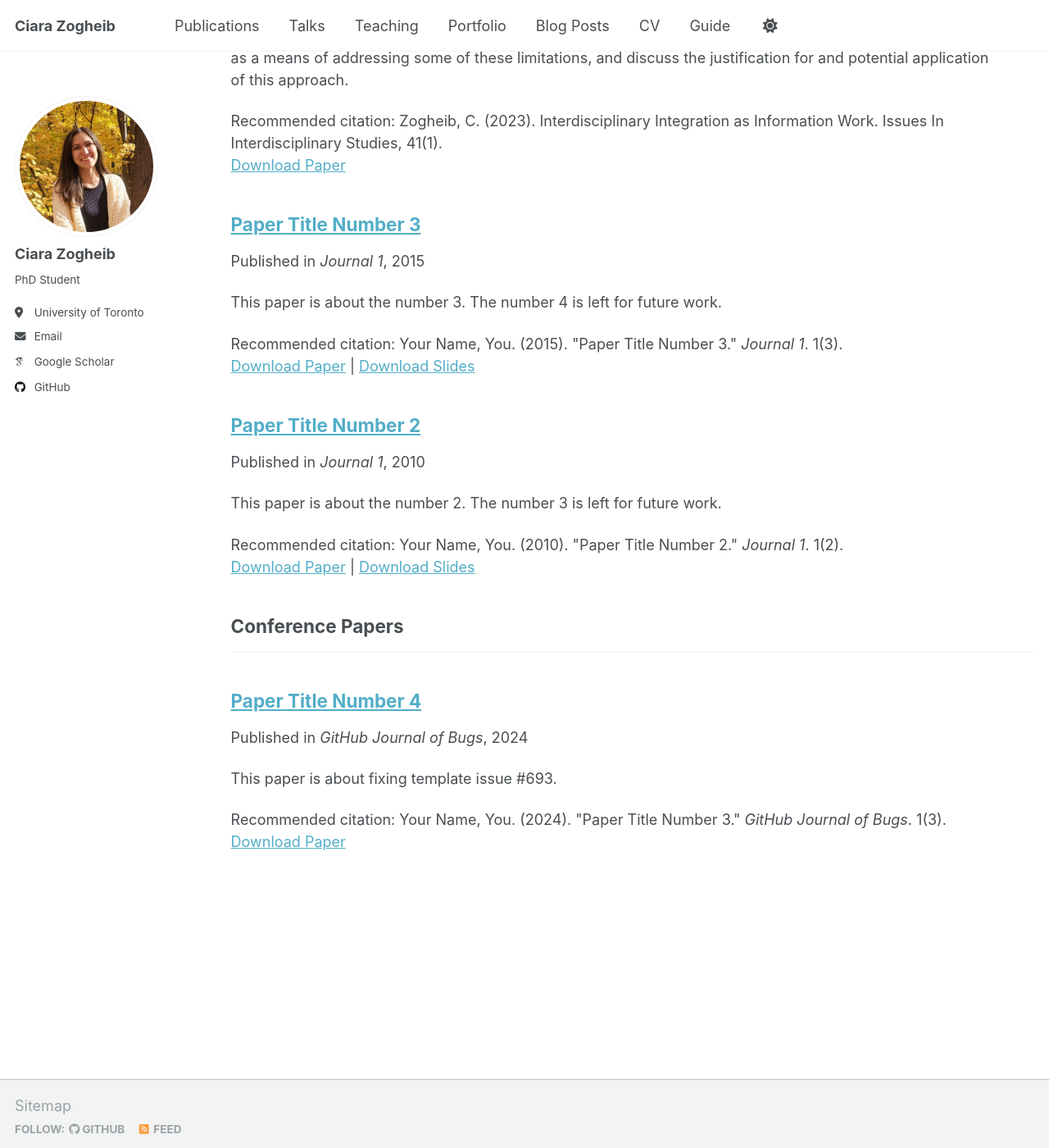
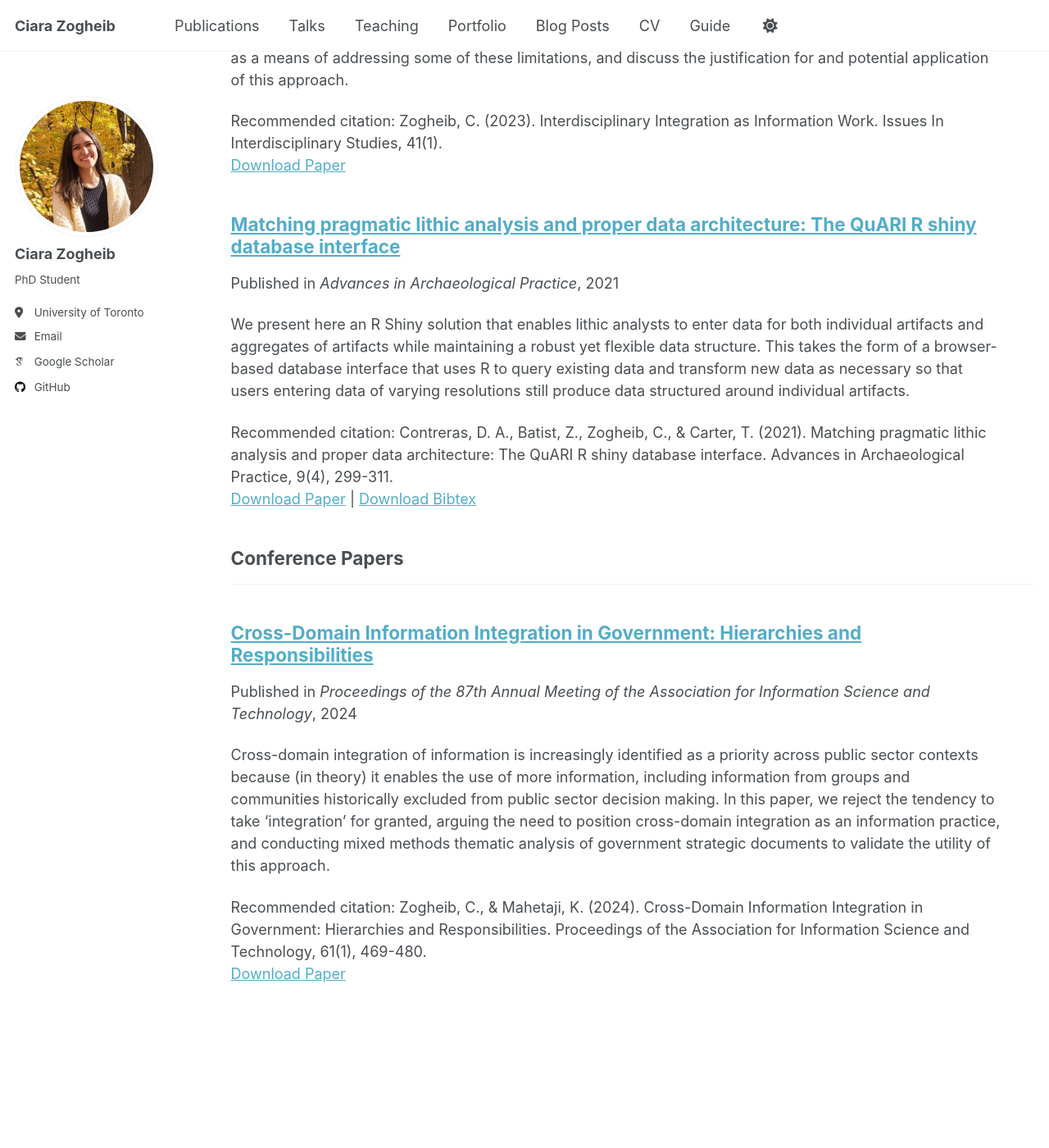
Before and after one commit to zogheibc/zogheibc.github.io, a Jekyll site: the page built from _pages/publications.html, in a window 1280 px wide and 1400 px high, scrolled down 478 px. Shown: the whole window at 82% size. Built offline with Jekyll 4.4.1, drawn with Linux system fonts in a browser that asks for light colours; some web fonts are replaced.

Commit message:
Adding additional papers

```diff
--- a/_publications/2010-10-01-paper-title-number-2.md
+++ /dev/null
@@ -1,14 +0,0 @@
----
-title: "Paper Title Number 2"
-collection: publications
-category: manuscripts
-permalink: /publication/2010-10-01-paper-title-number-2
-excerpt: 'This paper is about the number 2. The number 3 is left for future work.'
-date: 2010-10-01
-venue: 'Journal 1'
-slidesurl: 'http://academicpages.github.io/files/slides2.pdf'
-paperurl: 'http://academicpages.github.io/files/paper2.pdf'
-citation: 'Your Name, You. (2010). &quot;Paper Title Number 2.&quot; <i>Journal 1</i>. 1(2).'
----
-
-The contents above will be part of a list of publications, if the user clicks the link for the publication than the contents of section will be rendered as a full page, allowing you to provide more information about the paper for the reader. When publications are displayed as a single page, the contents of the above "citation" field will automatically be included below this section in a smaller font.
--- a/_publications/2015-10-01-paper-title-number-3.md
+++ /dev/null
@@ -1,14 +0,0 @@
----
-title: "Paper Title Number 3"
-collection: publications
-category: manuscripts
-permalink: /publication/2015-10-01-paper-title-number-3
-excerpt: 'This paper is about the number 3. The number 4 is left for future work.'
-date: 2015-10-01
-venue: 'Journal 1'
-slidesurl: 'http://academicpages.github.io/files/slides3.pdf'
-paperurl: 'http://academicpages.github.io/files/paper3.pdf'
-citation: 'Your Name, You. (2015). &quot;Paper Title Number 3.&quot; <i>Journal 1</i>. 1(3).'
----
-
-The contents above will be part of a list of publications, if the user clicks the link for the publication than the contents of section will be rendered as a full page, allowing you to provide more information about the paper for the reader. When publications are displayed as a single page, the contents of the above "citation" field will automatically be included below this section in a smaller font.
--- /dev/null
+++ b/_publications/2021-01-01-lithics-data-architecture.md
@@ -0,0 +1,13 @@
+---
+title: "Matching pragmatic lithic analysis and proper data architecture: The QuARI R shiny database interface"
+collection: publications
+category: manuscripts
+permalink: /publication/2021-01-01-lithics-data-architecture
+excerpt: 'We present here an R Shiny solution that enables lithic analysts to enter data for both individual artifacts and aggregates of artifacts while maintaining a robust yet flexible data structure. This takes the form of a browser-based database interface that uses R to query existing data and transform new data as necessary so that users entering data of varying resolutions still produce data structured around individual artifacts.'
+date: 2021-01-01
+venue: 'Advances in Archaeological Practice'
+slidesurl: #nothing
+paperurl: 'https://www.cambridge.org/core/services/aop-cambridge-core/content/view/1ADF972A3468D7B59B721F52488527B6/S2326376821000115a.pdf/matching_pragmatic_lithic_analysis_and_proper_data_architecture.pdf'
+bibtexurl: 'https://scholar.googleusercontent.com/scholar.bib?q=info:teegZJT9MBIJ:scholar.google.com/&output=citation&scisdr=ClFhi2ILEKC09V78EfY:AFWwaeYAAAAAZ_f6CfYfdn64_uY02MxgWv_pJAw&scisig=AFWwaeYAAAAAZ_f6CWz5BjMy7Y1iUdcRLAxOLSQ&scisf=4&ct=citation&cd=-1&hl=en'
+citation: 'Contreras, D. A., Batist, Z., Zogheib, C., & Carter, T. (2021). Matching pragmatic lithic analysis and proper data architecture: The QuARI R shiny database interface. Advances in Archaeological Practice, 9(4), 299-311.'
+---
--- a/_publications/2024-02-17-paper-title-number-4.md
+++ /dev/null
@@ -1,13 +0,0 @@
----
-title: "Paper Title Number 4"
-collection: publications
-category: conferences
-permalink: /publication/2024-02-17-paper-title-number-4
-excerpt: 'This paper is about fixing template issue #693.'
-date: 2024-02-17
-venue: 'GitHub Journal of Bugs'
-paperurl: 'http://academicpages.github.io/files/paper3.pdf'
-citation: 'Your Name, You. (2024). &quot;Paper Title Number 3.&quot; <i>GitHub Journal of Bugs</i>. 1(3).'
----
-
-The contents above will be part of a list of publications, if the user clicks the link for the publication than the contents of section will be rendered as a full page, allowing you to provide more information about the paper for the reader. When publications are displayed as a single page, the contents of the above "citation" field will automatically be included below this section in a smaller font.
--- /dev/null
+++ b/_publications/2024-10-28-integration-hierarchies-government.md
@@ -0,0 +1,11 @@
+---
+title: "Cross-Domain Information Integration in Government: Hierarchies and Responsibilities"
+collection: publications
+category: conferences
+permalink: /publication/2024-10-28-integration-hierarchies-government
+excerpt: 'Cross-domain integration of information is increasingly identified as a priority across public sector contexts because (in theory) it enables the use of more information, including information from groups and communities historically excluded from public sector decision making. In this paper, we reject the tendency to take ‘integration’ for granted, arguing the need to position cross-domain integration as an information practice, and conducting mixed methods thematic analysis of government strategic documents to validate the utility of this approach.'
+date: 2024-10-28
+venue: ' Proceedings of the 87th Annual Meeting of the Association for Information Science and Technology'
+paperurl: 'https://asistdl.onlinelibrary.wiley.com/doi/pdf/10.1002/pra2.1043?casa_token=aaXDAuyU3rsAAAAA%3APcdXOdMgoz4l8RaeIbrLR_Oj5b-cSujvKr5jKzLX1uEFjlri6Cd3lYs1pcIYpwDzspH1XeBs92WQKd0C'
+citation: 'Zogheib, C., & Mahetaji, K. (2024). Cross-Domain Information Integration in Government: Hierarchies and Responsibilities. Proceedings of the Association for Information Science and Technology, 61(1), 469-480.'
+---
```
Also changed, not shown: _publications/2023-01-01-interdisciplinary-integration-as-info-work.md (+1 -1 lines), 2 other files.
